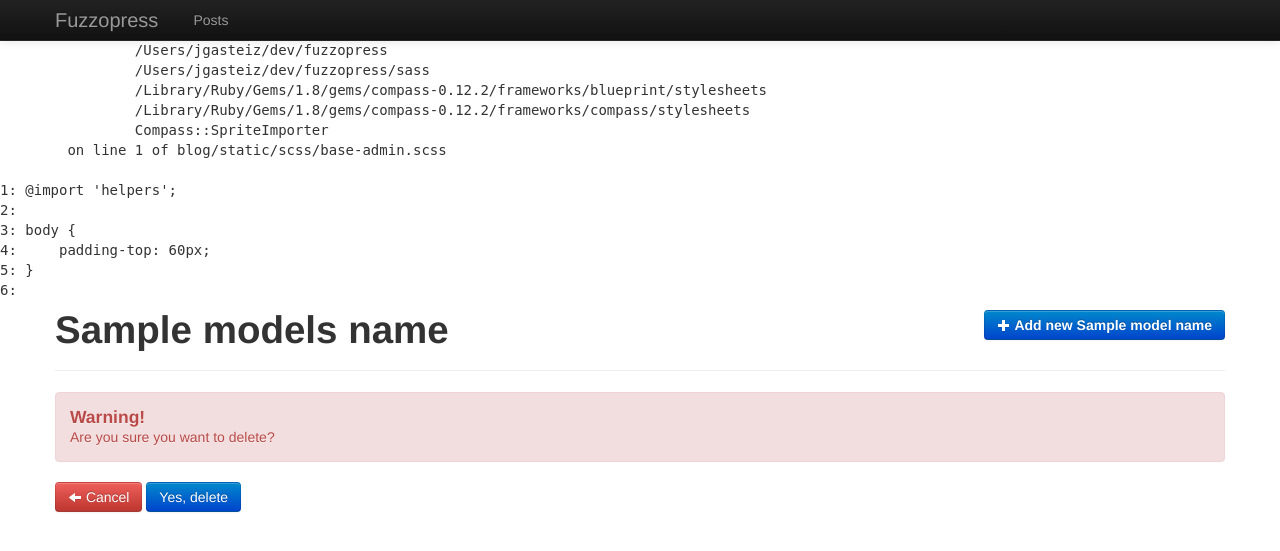
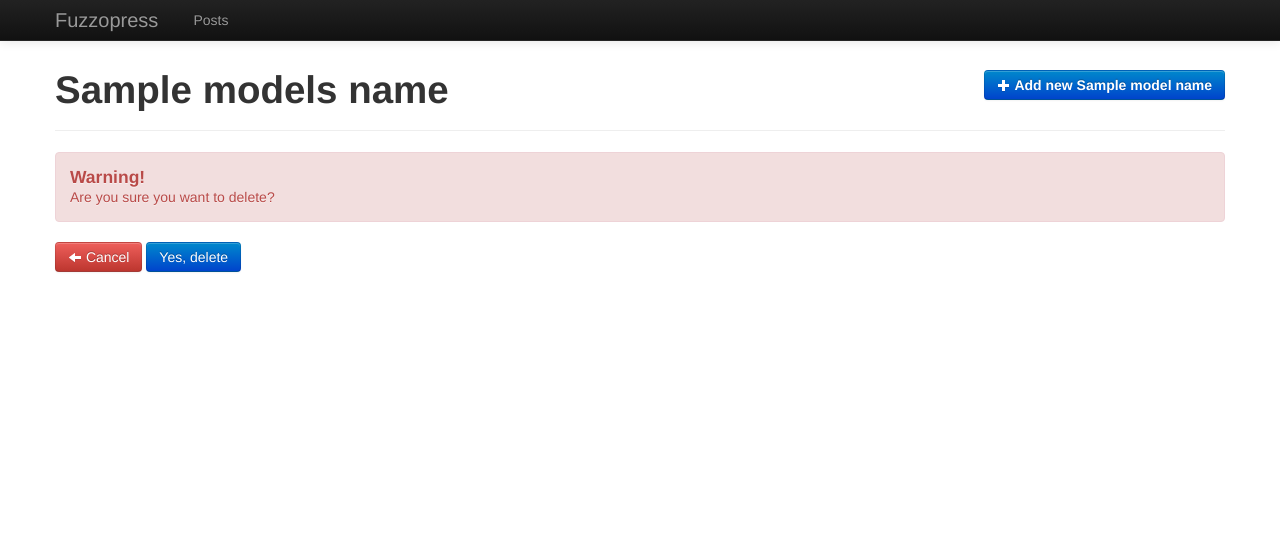
Before and after one commit to jgasteiz/fuzzingtheweb, a Django app: template blogadmin/templates/post/post_confirm_delete.html in a window 1280 px wide. Shown: the top 551 px of the page. Run offline with Django 3.2, Linux system fonts and the light colour scheme; the template is opened without the code that fills it: most values are stand-ins (such as "Sample title", 1, 10 or a date in 2020); some libraries are stand-ins or nearby versions.

Commit message:
Fix bug in admin scss file

```diff
--- a/blog/static/css/base-admin.css
+++ b/blog/static/css/base-admin.css
@@ -1,73 +1,59 @@
-/*
-Syntax error: File to import not found or unreadable: helpers.
-              Load paths:
-                /Users/jgasteiz/dev/fuzzopress
-                /Users/jgasteiz/dev/fuzzopress/sass
-                /Library/Ruby/Gems/1.8/gems/compass-0.12.2/frameworks/blueprint/stylesheets
-                /Library/Ruby/Gems/1.8/gems/compass-0.12.2/frameworks/compass/stylesheets
-                Compass::SpriteImporter
-        on line 1 of blog/static/scss/base-admin.scss
+/* -- Sizes -- */
+/* -- Colours -- */
+/* -- Fonts -- */
+.wrp {
+  margin: 0 auto;
+  width: 800px;
+  max-width: 100%; }
 
-1: @import 'helpers';
-2:
-3: body {
-4:     padding-top: 60px;
-5: }
-6:
+body {
+  padding-top: 60px; }
 
-Backtrace:
-blog/static/scss/base-admin.scss:1
-/Library/Ruby/Gems/1.8/gems/sass-3.3.0.alpha.103/bin/../lib/sass/../sass/tree/import_node.rb:67:in `import'
-/Library/Ruby/Gems/1.8/gems/sass-3.3.0.alpha.103/bin/../lib/sass/../sass/tree/import_node.rb:28:in `imported_file'
-/Library/Ruby/Gems/1.8/gems/sass-3.3.0.alpha.103/bin/../lib/sass/../sass/tree/import_node.rb:37:in `css_import?'
-/Library/Ruby/Gems/1.8/gems/sass-3.3.0.alpha.103/bin/../lib/sass/../sass/tree/visitors/perform.rb:218:in `visit_import'
-/Library/Ruby/Gems/1.8/gems/sass-3.3.0.alpha.103/bin/../lib/sass/../sass/tree/visitors/base.rb:37:in `send'
-/Library/Ruby/Gems/1.8/gems/sass-3.3.0.alpha.103/bin/../lib/sass/../sass/tree/visitors/base.rb:37:in `visit'
-/Library/Ruby/Gems/1.8/gems/sass-3.3.0.alpha.103/bin/../lib/sass/../sass/tree/visitors/perform.rb:100:in `visit'
-/Library/Ruby/Gems/1.8/gems/sass-3.3.0.alpha.103/bin/../lib/sass/../sass/tree/visitors/base.rb:53:in `visit_children'
-/Library/Ruby/Gems/1.8/gems/sass-3.3.0.alpha.103/bin/../lib/sass/../sass/tree/visitors/base.rb:53:in `map'
-/Library/Ruby/Gems/1.8/gems/sass-3.3.0.alpha.103/bin/../lib/sass/../sass/tree/visitors/base.rb:53:in `visit_children'
-/Library/Ruby/Gems/1.8/gems/sass-3.3.0.alpha.103/bin/../lib/sass/../sass/tree/visitors/perform.rb:109:in `visit_children'
-/Library/Ruby/Gems/1.8/gems/sass-3.3.0.alpha.103/bin/../lib/sass/../sass/tree/visitors/perform.rb:121:in `with_environment'
-/Library/Ruby/Gems/1.8/gems/sass-3.3.0.alpha.103/bin/../lib/sass/../sass/tree/visitors/perform.rb:108:in `visit_children'
-/Library/Ruby/Gems/1.8/gems/sass-3.3.0.alpha.103/bin/../lib/sass/../sass/tree/visitors/base.rb:37:in `visit'
-/Library/Ruby/Gems/1.8/gems/sass-3.3.0.alpha.103/bin/../lib/sass/../sass/tree/visitors/perform.rb:128:in `visit_root'
-/Library/Ruby/Gems/1.8/gems/sass-3.3.0.alpha.103/bin/../lib/sass/../sass/tree/visitors/base.rb:37:in `send'
-/Library/Ruby/Gems/1.8/gems/sass-3.3.0.alpha.103/bin/../lib/sass/../sass/tree/visitors/base.rb:37:in `visit'
-/Library/Ruby/Gems/1.8/gems/sass-3.3.0.alpha.103/bin/../lib/sass/../sass/tree/visitors/perform.rb:100:in `visit'
-/Library/Ruby/Gems/1.8/gems/sass-3.3.0.alpha.103/bin/../lib/sass/../sass/tree/visitors/perform.rb:7:in `send'
-/Library/Ruby/Gems/1.8/gems/sass-3.3.0.alpha.103/bin/../lib/sass/../sass/tree/visitors/perform.rb:7:in `visit'
-/Library/Ruby/Gems/1.8/gems/sass-3.3.0.alpha.103/bin/../lib/sass/../sass/tree/root_node.rb:36:in `css_tree'
-/Library/Ruby/Gems/1.8/gems/sass-3.3.0.alpha.103/bin/../lib/sass/../sass/tree/root_node.rb:20:in `render'
-/Library/Ruby/Gems/1.8/gems/sass-3.3.0.alpha.103/bin/../lib/sass/../sass/engine.rb:265:in `render'
-/Library/Ruby/Gems/1.8/gems/sass-3.3.0.alpha.103/bin/../lib/sass/../sass/plugin/compiler.rb:325:in `update_stylesheet'
-/Library/Ruby/Gems/1.8/gems/sass-3.3.0.alpha.103/bin/../lib/sass/../sass/plugin/compiler.rb:182:in `update_stylesheets'
-/Library/Ruby/Gems/1.8/gems/sass-3.3.0.alpha.103/bin/../lib/sass/../sass/plugin/compiler.rb:179:in `each'
-/Library/Ruby/Gems/1.8/gems/sass-3.3.0.alpha.103/bin/../lib/sass/../sass/plugin/compiler.rb:179:in `update_stylesheets'
-/Library/Ruby/Gems/1.8/gems/sass-3.3.0.alpha.103/bin/../lib/sass/../sass/plugin/compiler.rb:278:in `watch'
-/Library/Ruby/Gems/1.8/gems/sass-3.3.0.alpha.103/vendor/listen/lib/listen/multi_listener.rb:108:in `call'
-/Library/Ruby/Gems/1.8/gems/sass-3.3.0.alpha.103/vendor/listen/lib/listen/multi_listener.rb:108:in `on_change'
-/Library/Ruby/Gems/1.8/gems/sass-3.3.0.alpha.103/vendor/listen/lib/listen/multi_listener.rb:117:in `initialize_adapter'
-/Library/Ruby/Gems/1.8/gems/sass-3.3.0.alpha.103/vendor/listen/lib/listen/adapter.rb:198:in `call'
-/Library/Ruby/Gems/1.8/gems/sass-3.3.0.alpha.103/vendor/listen/lib/listen/adapter.rb:198:in `report_changes'
-/Library/Ruby/Gems/1.8/gems/sass-3.3.0.alpha.103/vendor/listen/lib/listen/adapter.rb:210:in `poll_changed_dirs'
-/Library/Ruby/Gems/1.8/gems/sass-3.3.0.alpha.103/vendor/listen/lib/listen/adapters/darwin.rb:38:in `start'
-/Library/Ruby/Gems/1.8/gems/sass-3.3.0.alpha.103/vendor/listen/lib/listen/adapters/darwin.rb:38:in `initialize'
-/Library/Ruby/Gems/1.8/gems/sass-3.3.0.alpha.103/vendor/listen/lib/listen/adapters/darwin.rb:38:in `new'
-/Library/Ruby/Gems/1.8/gems/sass-3.3.0.alpha.103/vendor/listen/lib/listen/adapters/darwin.rb:38:in `start'
-/Library/Ruby/Gems/1.8/gems/sass-3.3.0.alpha.103/vendor/listen/lib/listen/multi_listener.rb:44:in `start'
-/Library/Ruby/Gems/1.8/gems/sass-3.3.0.alpha.103/bin/../lib/sass/../sass/plugin/compiler.rb:286:in `watch'
-/Library/Ruby/Gems/1.8/gems/sass-3.3.0.alpha.103/bin/../lib/sass/../sass/plugin.rb:107:in `send'
-/Library/Ruby/Gems/1.8/gems/sass-3.3.0.alpha.103/bin/../lib/sass/../sass/plugin.rb:107:in `method_missing'
-/Library/Ruby/Gems/1.8/gems/sass-3.3.0.alpha.103/bin/../lib/sass/../sass/exec.rb:476:in `watch_or_update'
-/Library/Ruby/Gems/1.8/gems/sass-3.3.0.alpha.103/bin/../lib/sass/../sass/exec.rb:317:in `process_result'
-/Library/Ruby/Gems/1.8/gems/sass-3.3.0.alpha.103/bin/../lib/sass/../sass/exec.rb:41:in `parse'
-/Library/Ruby/Gems/1.8/gems/sass-3.3.0.alpha.103/bin/../lib/sass/../sass/exec.rb:21:in `parse!'
-/Library/Ruby/Gems/1.8/gems/sass-3.3.0.alpha.103/bin/sass:9
-/usr/bin/sass:23:in `load'
-/usr/bin/sass:23
-*/
-body:before {
-  white-space: pre;
-  font-family: monospace;
-  content: "Syntax error: File to import not found or unreadable: helpers.\A               Load paths:\A                 /Users/jgasteiz/dev/fuzzopress\A                 /Users/jgasteiz/dev/fuzzopress/sass\A                 /Library/Ruby/Gems/1.8/gems/compass-0.12.2/frameworks/blueprint/stylesheets\A                 /Library/Ruby/Gems/1.8/gems/compass-0.12.2/frameworks/compass/stylesheets\A                 Compass::SpriteImporter\A         on line 1 of blog/static/scss/base-admin.scss\A \A 1: @import 'helpers';\A 2: \A 3: body {\A 4:     padding-top: 60px;\A 5: }\A 6: "; }
+.messages {
+  margin: 0; }
+  .messages .messages__item {
+    list-style: none; }
+
+form {
+  max-width: 100%; }
+  form textarea,
+  form input[type=text],
+  form input[type=file] {
+    -webkit-box-sizing: border-box;
+    -moz-box-sizing: border-box;
+    box-sizing: border-box;
+    display: block;
+    width: 800px !important;
+    max-width: 100%;
+    resize: none; }
+  form input[type=text] {
+    height: 30px; }
+  form input[type=checkbox] {
+    margin: 0; }
+  form label {
+    display: inline-block;
+    margin-bottom: 0;
+    margin-right: 10px; }
+  form .helptext {
+    color: #888888;
+    display: block;
+    margin-bottom: 20px; }
+  form .buttonset {
+    margin: 20px 0; }
+
+table .buttons .btn {
+  margin-left: 5px; }
+table tr[data-live=False] > td {
+  background-color: #fdd; }
+table tr[data-live=False]:hover > td {
+  background-color: #fcc; }
+
+.markItUp {
+  width: 100%; }
+  .markItUp .markItUpEditor {
+    font-family: "Helvetica Neue", Helvetica, Arial, sans-serif;
+    font-size: 14px; }
+
+@media (max-width: 979px) {
+  body {
+    padding-top: 0; } }
--- a/blog/static/scss/base-admin.scss
+++ b/blog/static/scss/base-admin.scss
@@ -1,4 +1,4 @@
-@import 'helpers';
+@import 'mixins';
 
 body {
     padding-top: 60px;
```
